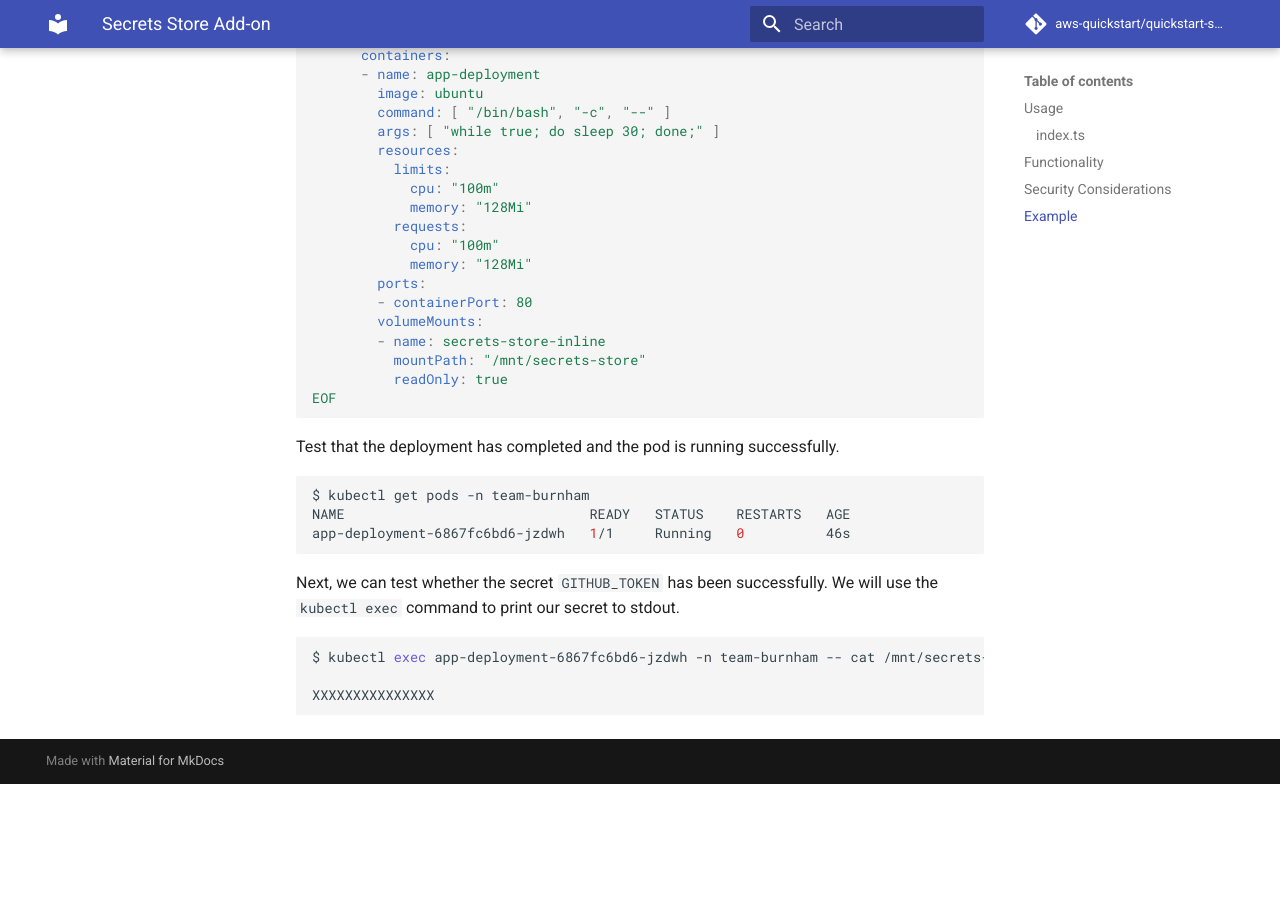
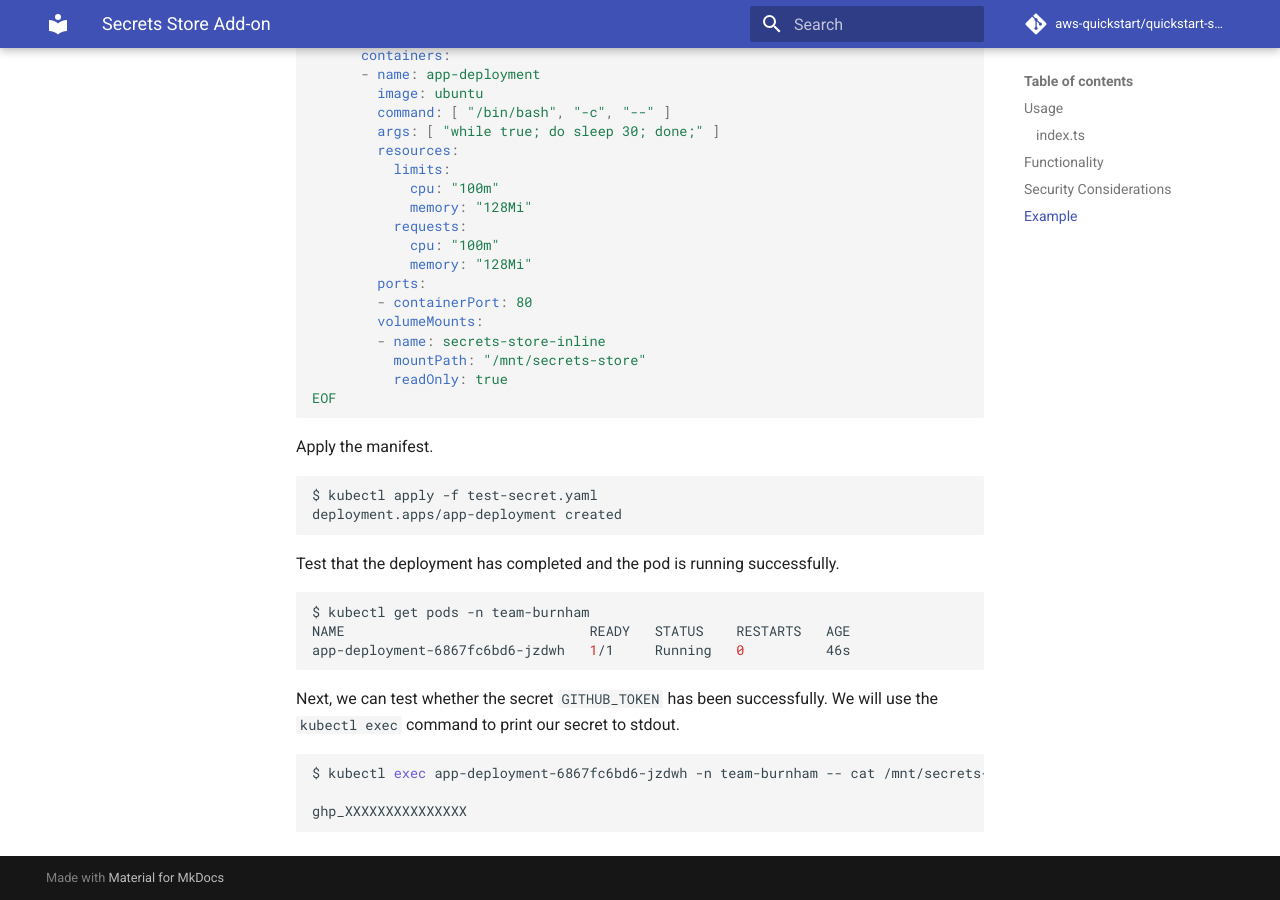
Before and after one commit to aws-quickstart/cdk-eks-blueprints, an MkDocs documentation site: the page built from docs/addons/secrets-store.md, in a window 1280 px wide and 900 px high, scrolled down 2541 px. Built offline with MkDocs 1.6.1 and Material for MkDocs 9.7.7, drawn with Linux system fonts in a browser that asks for light colours; comment, search, counter and statistics services are not loaded; before the commit the page ends 3325 px from its top, so only the background shows below that.

Commit message:
update README

````diff
--- a/docs/addons/secrets-store.md
+++ b/docs/addons/secrets-store.md
@@ -113,6 +113,13 @@ spec:
 EOF
 ```
 
+Apply the manifest.
+
+```sh
+$ kubectl apply -f test-secret.yaml
+deployment.apps/app-deployment created
+```
+
 Test that the deployment has completed and the pod is running successfully.
 
 ```sh
@@ -126,5 +133,5 @@ Next, we can test whether the secret `GITHUB_TOKEN` has been successfully. We wi
 ```sh
 $ kubectl exec app-deployment-6867fc6bd6-jzdwh -n team-burnham -- cat /mnt/secrets-store/GITHUB_TOKEN
 
-XXXXXXXXXXXXXXX
+ghp_XXXXXXXXXXXXXXX
 ```
````
